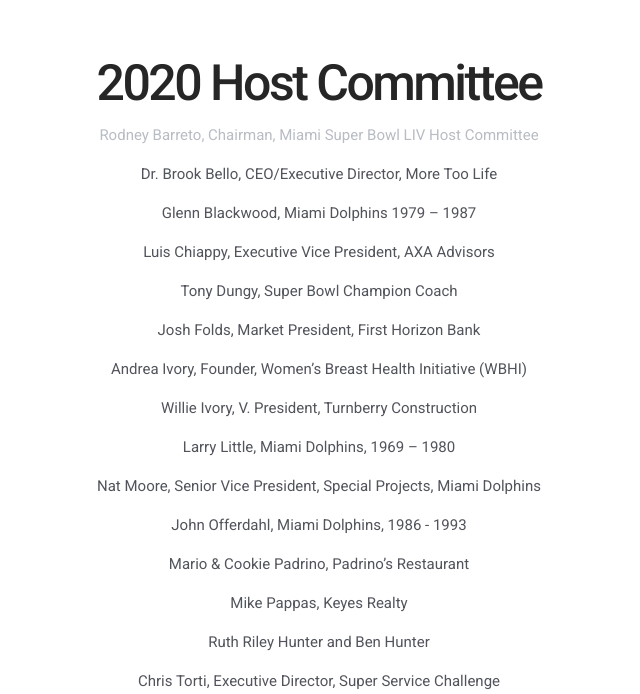
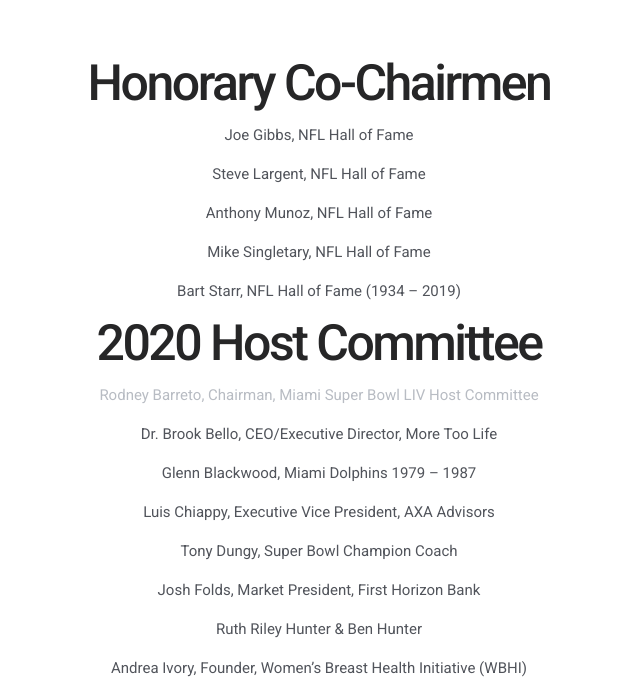
Before and after one commit to AIAUSA/Superbowl, a Jekyll site: the page built from index.md, in a window 1280 px wide and 900 px high, scrolled down 6667 px, cut to the strip 206-900 px from the top of the window. Shown: the whole strip, without its empty margins (321-961 px from the left). Built offline with Jekyll 4.4.1, drawn with Linux system fonts in a browser that asks for light colours; some web fonts are replaced; comment, search, counter and statistics services are not loaded; some of the changed text lies outside the part shown.

Commit message:
Update from Forestry.io Kayla Jenerette updated index.md

```diff
--- a/index.md
+++ b/index.md
@@ -65,19 +65,20 @@
   block: gallery
 - template: committee
   block: committee
-  content: <h3>2020 Host Committee</h3><p class="text-alt"></p><p class="text-alt">Rodney
-    Barreto, Chairman, Miami Super Bowl LIV Host Committee</p><p>Dr. Brook Bello,
-    CEO/Executive Director, More Too Life</p><p>Glenn Blackwood, Miami Dolphins 1979
-    – 1987</p><p>Luis Chiappy, Executive Vice President, AXA Advisors</p><p>Tony Dungy,
-    Super Bowl Champion Coach</p><p>Josh Folds, Market President, First Horizon Bank</p><p>Andrea
-    Ivory, Founder, Women’s Breast Health Initiative (WBHI)</p><p>Willie Ivory, V.
-    President, Turnberry Construction</p><p>Larry Little, Miami Dolphins, 1969 – 1980</p><p>Nat
-    Moore, Senior Vice President, Special Projects, Miami Dolphins</p><p>John Offerdahl,
-    Miami Dolphins, 1986 - 1993</p><p>Mario &amp; Cookie Padrino, Padrino’s Restaurant</p><p>Mike
-    Pappas, Keyes Realty</p><p>Ruth Riley Hunter and Ben Hunter</p><p>Chris Torti,
-    Executive Director, Super Service Challenge</p><h3><br>Honorary Co-Chairmen</h3><p>Joe
-    Gibbs, NFL Hall of Fame</p><p>Steve Largent, NFL Hall of Fame</p><p>Anthony Munoz,
-    NFL Hall of Fame</p><p>Mike Singletary, NFL Hall of Fame</p><p>Bart Starr, NFL
-    Hall of Fame (1934 – 2019)</p>
+  content: <h3>Honorary Co-Chairmen</h3><p>Joe Gibbs, NFL Hall of Fame</p><p>Steve
+    Largent, NFL Hall of Fame</p><p>Anthony Munoz, NFL Hall of Fame</p><p>Mike Singletary,
+    NFL Hall of Fame</p><p>Bart Starr, NFL Hall of Fame (1934 – 2019)</p><p></p><h3>2020
+    Host Committee</h3><p class="text-alt"></p><p class="text-alt">Rodney Barreto,
+    Chairman, Miami Super Bowl LIV Host Committee</p><p>Dr. Brook Bello, CEO/Executive
+    Director, More Too Life</p><p>Glenn Blackwood, Miami Dolphins 1979 – 1987</p><p>Luis
+    Chiappy, Executive Vice President, AXA Advisors</p><p>Tony Dungy, Super Bowl Champion
+    Coach</p><p>Josh Folds, Market President, First Horizon Bank</p><p>Ruth Riley
+    Hunter &amp; Ben Hunter</p><p>Andrea Ivory, Founder, Women’s Breast Health Initiative
+    (WBHI)</p><p>Willie Ivory, V. President, Turnberry Construction</p><p>Larry Little,
+    Miami Dolphins, 1969 – 1980</p><p>Nat Moore, Senior Vice President, Special Projects,
+    Miami Dolphins</p><p>John Offerdahl, Miami Dolphins, 1986 - 1993</p><p>Mario &amp;
+    Cookie Padrino, Padrino’s Restaurant</p><p>Mike Pappas, Keyes Realty</p><p>Pat
+    &amp; Chris Reilly, Miami Heat</p><p>Don Shula, Pro Football Hall of Fame</p><p>Chris
+    Torti, Executive Director, Super Service Challenge</p>
 
 ---
```
Also changed, not shown: .forestry/front_matter/templates/inductee.yml, .forestry/front_matter/templates/sponsor.yml.
